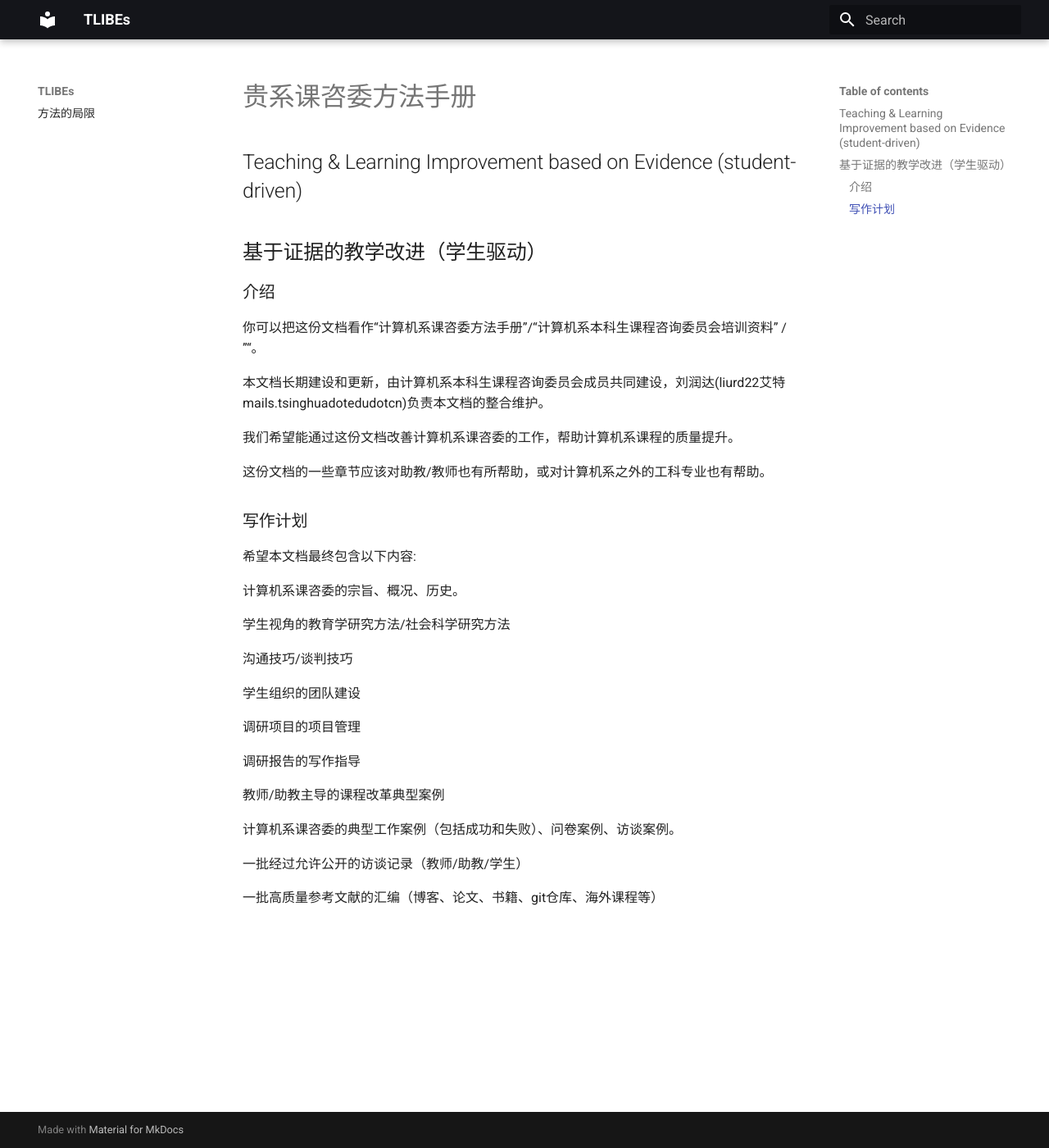
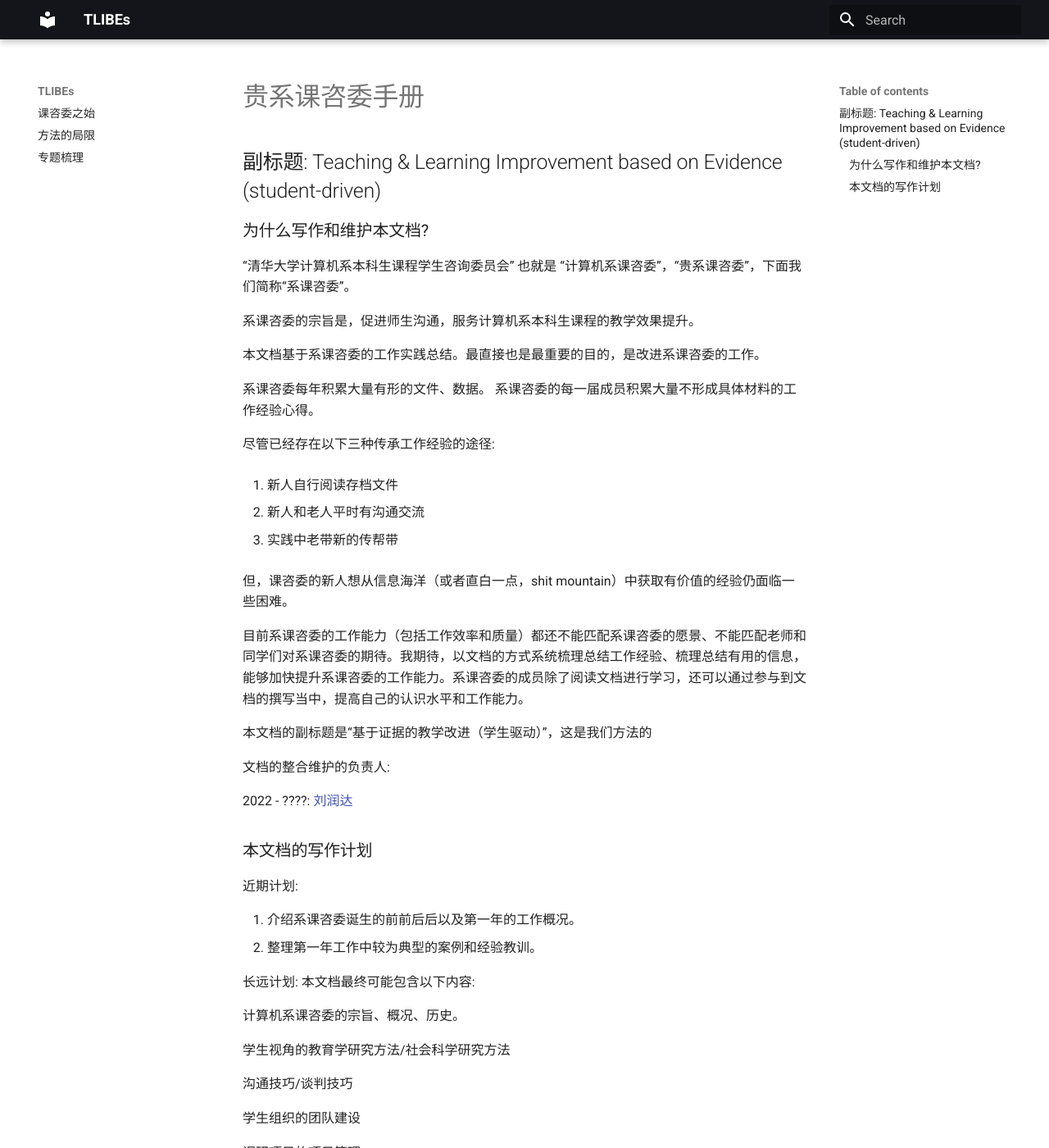
Before and after one commit to Liurunda/tlibes, an MkDocs documentation site: the page built from docs/index.md, in a window 1280 px wide and 1400 px high. Shown: the whole window at 82% size. Built offline with MkDocs 1.6.1 and Material for MkDocs 9.7.7, drawn with Linux system fonts in a browser that asks for light colours; some of the changed text lies outside the part shown.

Commit message:
framework

```diff
--- a/docs/index.md
+++ b/docs/index.md
@@ -1,26 +1,45 @@
-# 贵系课咨委方法手册
+# 贵系课咨委手册
 
-## Teaching  & Learning Improvement based on Evidence (student-driven)
+## 副标题: Teaching  & Learning Improvement based on Evidence (student-driven)
 
-## 基于证据的教学改进（学生驱动）
+### 为什么写作和维护本文档?
 
-### 介绍
+“清华大学计算机系本科生课程学生咨询委员会” 也就是 “计算机系课咨委”，“贵系课咨委”，下面我们简称“系课咨委”。
 
-你可以把这份文档看作“计算机系课咨委方法手册”/“计算机系本科生课程咨询委员会培训资料” / ”“。
+系课咨委的宗旨是，促进师生沟通，服务计算机系本科生课程的教学效果提升。
 
-本文档长期建设和更新，由计算机系本科生课程咨询委员会成员共同建设，刘润达(liurd22艾特mails.tsinghuadotedudotcn)负责本文档的整合维护。
+本文档基于系课咨委的工作实践总结。最直接也是最重要的目的，是改进系课咨委的工作。
 
-我们希望能通过这份文档改善计算机系课咨委的工作，帮助计算机系课程的质量提升。
+系课咨委每年积累大量有形的文件、数据。 系课咨委的每一届成员积累大量不形成具体材料的工作经验心得。
 
-这份文档的一些章节应该对助教/教师也有所帮助，或对计算机系之外的工科专业也有帮助。
+尽管已经存在以下三种传承工作经验的途径:
 
-### 写作计划
+1. 新人自行阅读存档文件
 
-希望本文档最终包含以下内容:
+2. 新人和老人平时有沟通交流
+
+3. 实践中老带新的传帮带
+
+但，课咨委的新人想从信息海洋（或者直白一点，shit mountain）中获取有价值的经验仍面临一些困难。
+
+目前系课咨委的工作能力（包括工作效率和质量）都还不能匹配系课咨委的愿景、不能匹配老师和同学们对系课咨委的期待。我期待，以文档的方式系统梳理总结工作经验、梳理总结有用的信息，能够加快提升系课咨委的工作能力。系课咨委的成员除了阅读文档进行学习，还可以通过参与到文档的撰写当中，提高自己的认识水平和工作能力。
+
+本文档的副标题是“基于证据的教学改进（学生驱动）”，这是我们方法的
+
+文档的整合维护的负责人:
+
+2022 - ????:  [刘润达](liurd22@mails.tsinghua.edu.cn)
+
+### 本文档的写作计划
+
+近期计划:
+
+1. 介绍系课咨委诞生的前前后后以及第一年的工作概况。
+2. 整理第一年工作中较为典型的案例和经验教训。
+
+长远计划: 本文档最终可能包含以下内容:
 
 计算机系课咨委的宗旨、概况、历史。
-
-
 
 学生视角的教育学研究方法/社会科学研究方法
 
@@ -32,7 +51,6 @@
 
 调研报告的写作指导
 
-
 教师/助教主导的课程改革典型案例
 
 计算机系课咨委的典型工作案例（包括成功和失败）、问卷案例、访谈案例。
@@ -40,3 +58,5 @@
 一批经过允许公开的访谈记录（教师/助教/学生）
 
 一批高质量参考文献的汇编（博客、论文、书籍、git仓库、海外课程等）
+
+低年级（大一、大二）学生为在系课咨委有效工作所需了解的额外信息。
--- a/mkdocs.yml
+++ b/mkdocs.yml
@@ -10,7 +10,9 @@ theme:
     - content.code.annotate
 
 nav:
+  - 课咨委之始: beginning/index.md
   - 方法的局限: methods/index.md
+  - 专题梳理: topics/index.md
 
 markdown_extensions:
   - admonition
```
Also changed, not shown: docs/beginning/index.md (added, +7 -0 lines), docs/methods/index.md (+11 -1 lines), docs/topics/index.md (added, +16 -0 lines).
